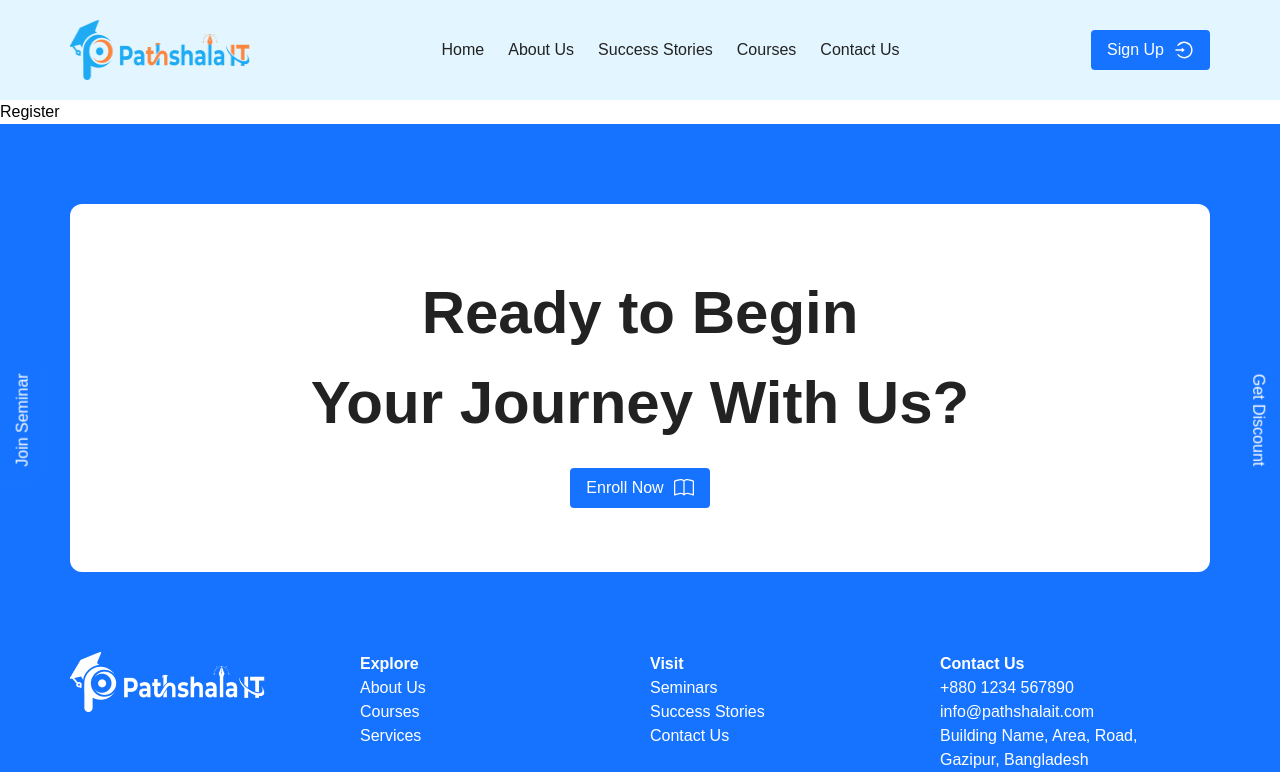
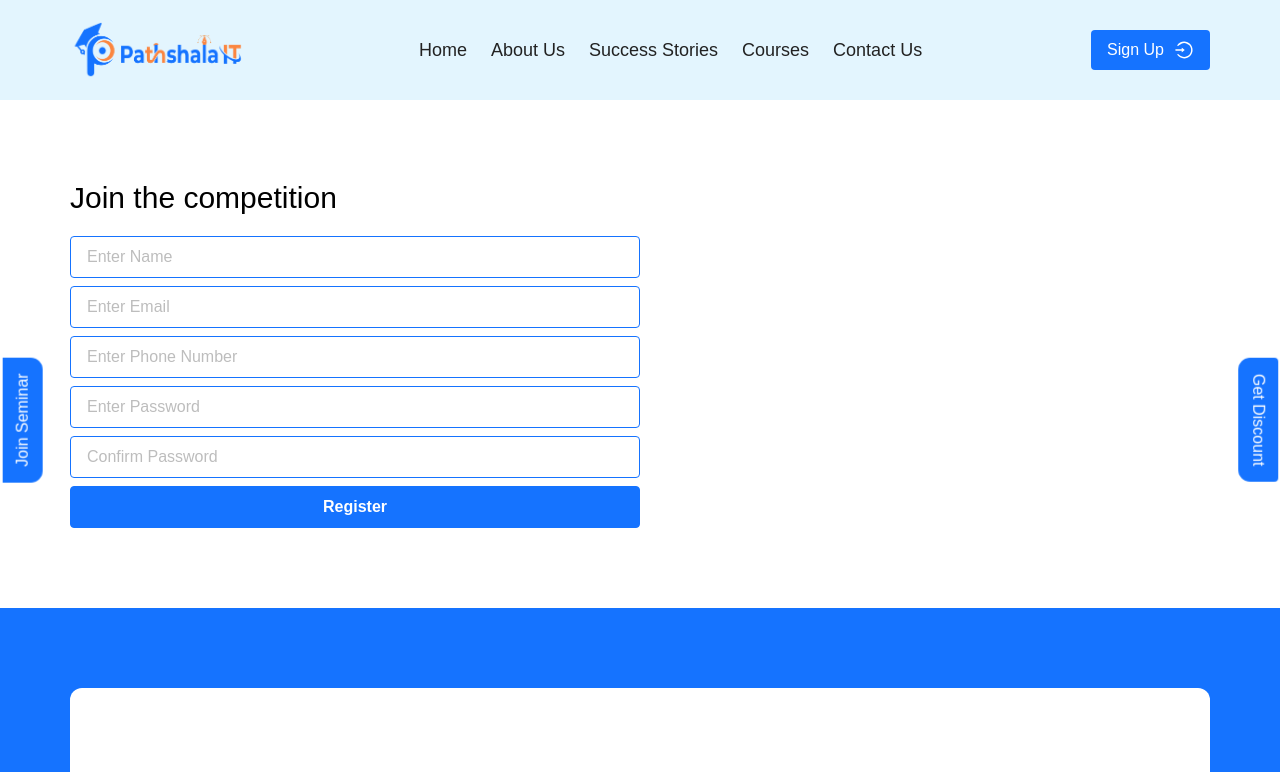
Before and after one commit to NashedShahRoni22/Pathshala-IT, a React (Vite) app: page /register in a window 1280 px wide. Shown: the top 772 px of the page. Built offline with nearby package versions, Linux system fonts and the light colour scheme; a web font is replaced by a local one.

Commit message:
Logo Updated

```diff
--- a/src/pages/auth/Register.jsx
+++ b/src/pages/auth/Register.jsx
@@ -1,7 +1,53 @@
-import React from 'react'
+import React from "react";
 
 export default function Register() {
+  const handleRegisteration =(e)=>{
+    e.preventDefault();
+
+  }
   return (
-    <div>Register</div>
-  )
+    <section className="mx-5 md:container md:mx-auto my-10 lg:my-20">
+      <h2 className="text-3xl">Join the competition</h2>
+      <form onSubmit={handleRegisteration} action="" className="md:w-1/2 flex flex-col gap-2 mt-5">
+        <input
+          className="px-4 py-2 rounded border border-blue focus:outline-blue"
+          placeholder="Enter Name"
+          type="text"
+          name="name"
+          required
+        />
+        <input
+          className="px-4 py-2 rounded border border-blue focus:outline-blue"
+          placeholder="Enter Email"
+          type="email"
+          name="email"
+          required
+        />
+        <input
+          className="px-4 py-2 rounded border border-blue focus:outline-blue"
+          placeholder="Enter Phone Number"
+          type="number"
+          name="number"
+          required
+        />
+        <input
+          className="px-4 py-2 rounded border border-blue focus:outline-blue"
+          placeholder="Enter Password"
+          type="password"
+          name="password"
+          required
+        />
+        <input
+          className="px-4 py-2 rounded border border-blue focus:outline-blue"
+          placeholder="Confirm Password"
+          type="password"
+          name="confirm_password"
+          required
+        />
+        <button className="py-2 bg-blue border border-blue hover:bg-transparent rounded text-white hover:text-blue duration-300 ease-linear font-semibold">
+          Register
+        </button>
+      </form>
+    </section>
+  );
 }
--- a/src/pages/home/HomeCourseBar.jsx
+++ b/src/pages/home/HomeCourseBar.jsx
@@ -60,11 +60,8 @@ export default function HomeCourseBar() {
         className="mySwiper py-10"
       >
         {services.map((s, i) => (
-          <SwiperSlide>
-            <div
-              key={i}
-              className="bg-white shadow flex items-center justify-center gap-4 p-2.5 md:p-5 rounded-xl"
-            >
+          <SwiperSlide key={i}>
+            <div className="bg-white shadow flex items-center justify-center gap-4 p-2.5 md:p-5 rounded-xl">
               <img src={s.img} alt="" className="h-[60px] w-[60px]" />
               <p className="text-[18px]">{s.name}</p>
             </div>
--- a/src/pages/home/HomeCourses.jsx
+++ b/src/pages/home/HomeCourses.jsx
@@ -19,67 +19,40 @@ import {
 import { PiStudentFill } from "react-icons/pi";
 
 export default function HomeCourses() {
+  const [loader, setLoader] = useState(false);
   const [courses, setCourses] = useState();
-  console.log(courses);
-  const categories = [
-    {
-      name: "All Courses",
-    },
-    {
-      name: "Graphics Design & Multimedia",
-    },
-    {
-      name: "Web Design & Developemnt",
-    },
-    {
-      name: "Digital Marketing",
-    },
-    {
-      name: "Cyber Security",
-    },
-    {
-      name: "Networking & Communication",
-    },
-  ];
-  const cards = [
-    {
-      img: img,
-      categorey: "Graphic & Multimedia",
-      name: "MERN Stack Development",
-      students: 500,
-      fee: 10000,
-    },
-    {
-      img: img,
-      categorey: "Web & Software",
-      name: "MERN Stack Development",
-      students: 500,
-      fee: 10000,
-    },
-    {
-      img: img,
-      categorey: "Digital Marketing",
-      name: "MERN Stack Development",
-      students: 500,
-      fee: 10000,
-    },
-    {
-      img: img,
-      categorey: "Cyber Security",
-      name: "MERN Stack Development",
-      students: 500,
-      fee: 10000,
-    },
-  ];
+  const [categories, setCategories] = useState();
+  console.log(courses, categories);
+  const [activeCourseId, setActiveCourseId] = useState("");
 
+  //get categories
   useEffect(() => {
+    setLoader(true);
+    fetch("https://api.pathshalait.com/api/v1/category/list")
+      .then((res) => res.json())
+      .then((data) => {
+        if (data.status_code === 200) {
+          setCategories(data?.data);
+          setLoader(false);
+        } else {
+          console.log(data);
+          setLoader(false);
+        }
+      });
+  }, []);
+
+  //get cooures
+  useEffect(() => {
+    setLoader(true);
     fetch("https://api.pathshalait.com/api/v1/course/list")
       .then((res) => res.json())
       .then((data) => {
         if (data.status_code === 200) {
           setCourses(data?.data);
+          setLoader(false);
         } else {
           console.log(data);
+          setLoader(false);
         }
       });
   }, []);
@@ -101,7 +74,9 @@ export default function HomeCourses() {
         <button id="categorySwiper-prev">
           <BsFillArrowLeftCircleFill className="text-3xl" />
         </button>
-
+        {loader ? (
+          "Loading..."
+        ) : (
           <Swiper
             id="categorySwiper"
             slidesPerView={1}
@@ -127,7 +102,7 @@ export default function HomeCourses() {
             modules={[Navigation]}
             className="mySwiper py-5"
           >
-          {categories.map((s, i) => (
+            {categories?.map((s, i) => (
               <SwiperSlide key={i}>
                 <div className="flex justify-center items-center">
                   <button className="text-[18px] w-fit text-center py-2 px-4 shadow border border-black rounded-full">
@@ -137,6 +112,7 @@ export default function HomeCourses() {
               </SwiperSlide>
             ))}
           </Swiper>
+        )}
 
         {/* Custom next Buttons */}
         <button id="categorySwiper-next">
@@ -150,6 +126,9 @@ export default function HomeCourses() {
           <BsFillArrowLeftCircleFill className="text-3xl" />
         </button>
 
+        {loader ? (
+          "Loading..."
+        ) : (
           <Swiper
             id="cardSwiper"
             slidesPerView={1}
@@ -193,15 +172,17 @@ export default function HomeCourses() {
                       </div>
                       <p className="text-[16px] flex gap-1 items-center">
                         {" "}
-                      <PiStudentFill className="text-xl md:text-2xl" />{" "}
-                      500+
+                        <PiStudentFill className="text-xl md:text-2xl" /> 500+
                       </p>
                     </div>
                     <hr />
                     <div className="flex justify-between items-center">
-                    <p className="text-[16px] text-orange">&#2547; {c?.online_amount}</p>
+                      <p className="text-[16px] text-orange">
+                        &#2547; {c?.online_amount}
+                      </p>
                       <button className="flex gap-0.5 text-[16px] px-4 py-2 rounded-xl text-black border border-black hover:bg-orange hover:border-orange hover:text-white duration-300 ease-linear">
-                      <span className="hidden md:block">Click For</span>Discount
+                        <span className="hidden md:block">Click For</span>
+                        Discount
                       </button>
                     </div>
                   </div>
@@ -209,6 +190,7 @@ export default function HomeCourses() {
               </SwiperSlide>
             ))}
           </Swiper>
+        )}
 
         {/* Custom next Buttons */}
         <button id="cardSwiper-next">
--- a/src/pages/home/HomeSeminar.jsx
+++ b/src/pages/home/HomeSeminar.jsx
@@ -50,7 +50,7 @@ export default function HomeSeminar() {
           {data.map((d, i) => (
             <div
               key={i}
-              className={`grid grid-cols-3 md:grid-cols-4 my-2.5 py-2.5 place-items-center border-b-2 hover:border-orange hover:shadow-xl duration-300 ease-linear ${i === 0 && 'border-t-2'} `}
+              className={`grid grid-cols-3 md:grid-cols-4 my-2.5 py-2.5 place-items-center border-b-2 hover:border-blue hover:shadow-xl duration-300 ease-linear`}
             >
               <div>
                 <h1 className="text-[24px] lg:text-[32px]">{d.day}</h1>
--- a/src/pages/home/HomeStories.jsx
+++ b/src/pages/home/HomeStories.jsx
@@ -24,10 +24,10 @@ export default function HomeStories() {
   return (
     <div>
       <h1 className="text-[40px] lg:text-[60px] text-center">Success Stories</h1>
-      <div className="mx-5 md:container md:mx-auto my-5 lg:my-10 grid gap-4 lg:gap-8 md:grid-cols-2 place-items-center">
-        {data.map((d) => (
-          <div className="relative">
-            <img src={d.img} alt="" />
+      <div className="mx-5 md:container md:mx-auto my-5 lg:my-10 md:flex md:flex-wrap justify-center gap-[30px]">
+        {data.map((d,i) => (
+          <div key={i} className="relative my-[12px] md:my-0">
+            <img src={d.img} alt="" className=""/>
             <div className="absolute top-0 h-full w-full flex justify-center items-center">
                 <img src={videoIcon} alt="" className="h-[60px]" />
             </div>
--- a/src/shared/bottombar/BottomBar.jsx
+++ b/src/shared/bottombar/BottomBar.jsx
@@ -88,9 +88,9 @@ export default function BottomBar() {
         <img src={line} className="my-10 w-full" alt="" />
         <div className="grid grid-cols-1 md:grid-cols-3 place-items-center gap-4">
           <div className="flex gap-4">
-            <BsYoutube className="text-xl" />
             <BsFacebook className="text-xl" />
             <BsInstagram className="text-xl" />
+            <BsYoutube className="text-xl" />
             <BsLinkedin className="text-xl" />
           </div>
           <p className="hidden md:block">© Copyright reserved by Pathshala IT 2023</p>
--- a/src/shared/topbar/TopBar.jsx
+++ b/src/shared/topbar/TopBar.jsx
@@ -2,7 +2,7 @@ import React, { useEffect, useState } from "react";
 import { BsBook } from "react-icons/bs";
 import { FaBars } from "react-icons/fa";
 import { AiOutlineClose, AiOutlineLogin } from "react-icons/ai";
-import logo from "../../assets/logo/Pathshala IT Logo.png";
+import logo from "../../assets/logo/pathshala-IT.png";
 import { Link } from "react-router-dom";
 
 export default function TopBar() {
@@ -60,9 +60,9 @@ export default function TopBar() {
           {/* default view nav */}
           <ul className="hidden lg:flex gap-6 font-semibold">
             {menuItems.map((mi, i) => (
-              <div>
+              <div key={i}>
                 <Link to={mi.link}>
-                  <li className="text-[16px] text-[#222222]">
+                  <li className="text-[18px] text-[#222222]">
                     {mi.name}
                   </li>
                 </Link>
```
Also changed, not shown: src/assets/logo/pathshala-IT.png (added). Lines whose indentation alone changed are shown as unchanged.
